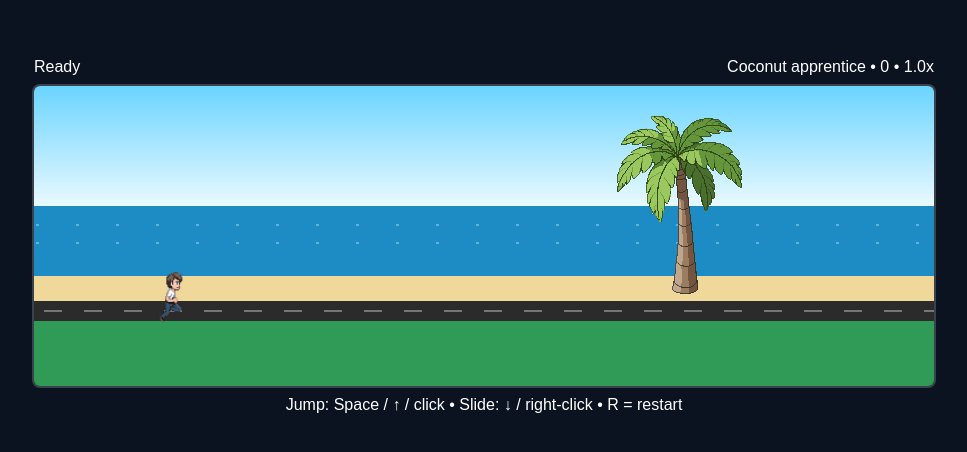
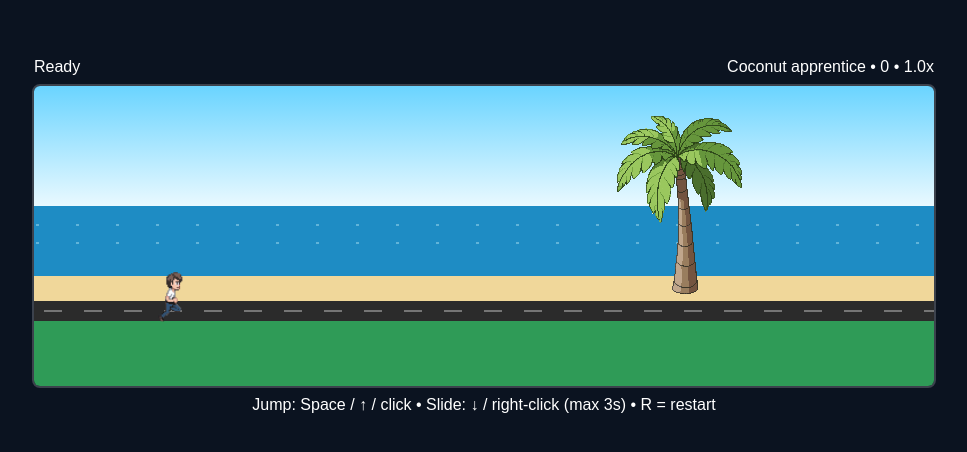
Before and after one commit to stervort/Coconut, a plain HTML site: page index.html in a window 1280 px wide. Shown: the part 164-616 px from the top of the page, without its empty margins (156-1123 px from the left). Drawn offline with Linux system fonts and the light colour scheme.

Commit message:
Update index.html

```diff
--- a/index.html
+++ b/index.html
@@ -20,9 +20,12 @@ canvas{border:2px solid rgba(255,255,255,.2);border-radius:8px}
       <span id="speed">1.0x</span>
     </div>
   </div>
+
   <canvas id="c" width="900" height="300"></canvas>
-  <div>Jump: Space / ↑ / click • Slide: ↓ / right-click • R = restart</div>
+
+  <div>Jump: Space / ↑ / click • Slide: ↓ / right-click (max 3s) • R = restart</div>
 </div>
+
 <script src="game.js"></script>
 </body>
 </html>
```
